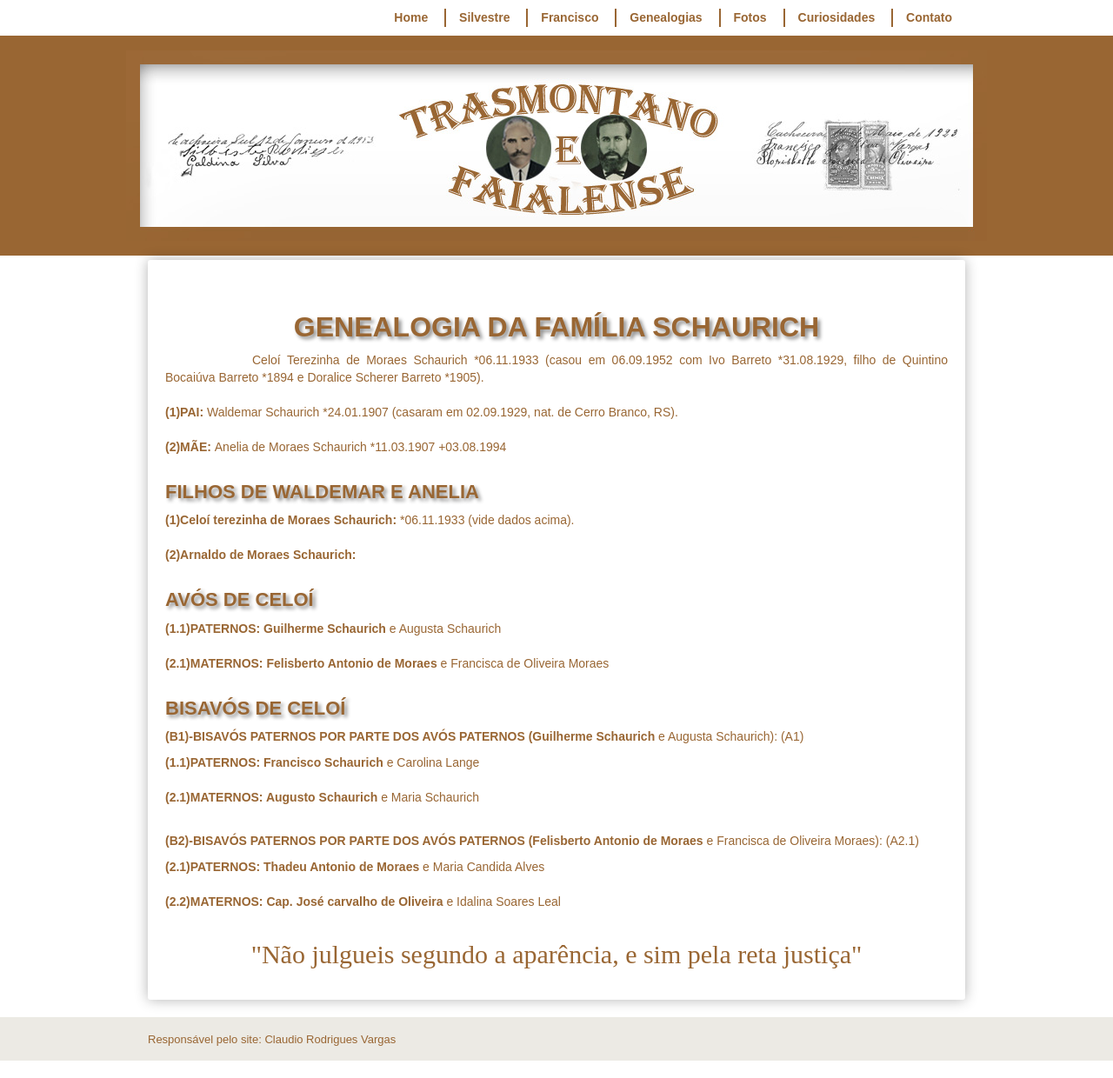
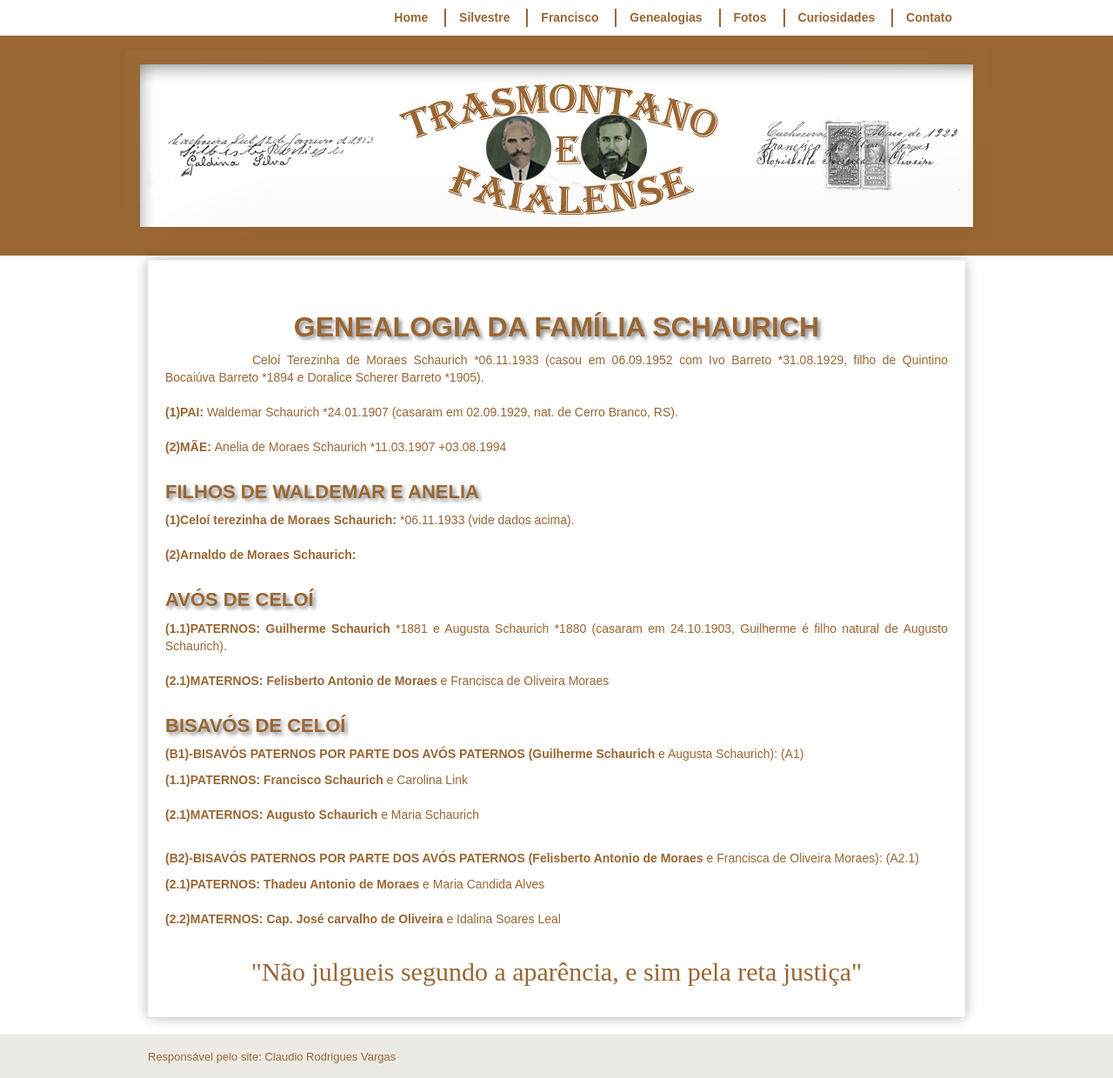
Before and after one commit to claudiovargas1955/claudiovargas1955.github.io, a Jekyll site: the page built from _pages/familia-schaurich.html, in a window 1280 px wide. Shown: the whole page at 87% size. Built offline with Jekyll 4.4.1, drawn with Linux system fonts in a browser that asks for light colours; some web fonts are replaced.

Commit message:
Update familia-schaurich.html

```diff
--- a/_pages/familia-schaurich.html
+++ b/_pages/familia-schaurich.html
@@ -109,13 +109,14 @@ filho de Quintino Bocaiúva Barreto *1894 e Doralice Scherer Barreto *1905). <br
   <b>(2)Arnaldo de Moraes Schaurich: </b> <br><br>
 
 <h4>AVÓS DE CELOÍ</h4>
-<p><b>(1.1)PATERNOS: Guilherme Schaurich </b>e Augusta Schaurich <br><br>
+<p><b>(1.1)PATERNOS: Guilherme Schaurich </b>*1881 e Augusta Schaurich *1880 (casaram em 24.10.1903, Guilherme é filho natural de
+Augusto Schaurich).<br><br>
 
 <b>(2.1)MATERNOS: Felisberto Antonio de Moraes </b>e Francisca de Oliveira Moraes <br><br>
 
 <h4>BISAVÓS DE CELOÍ</h4>
 <p><b>(B1)-BISAVÓS PATERNOS POR PARTE DOS AVÓS PATERNOS (Guilherme Schaurich </b>e Augusta Schaurich): (A1)
-<p><b>(1.1)PATERNOS: Francisco Schaurich </b>e Carolina Lange <br><br>
+<p><b>(1.1)PATERNOS: Francisco Schaurich </b>e Carolina Link<br><br>
 
 <b>(2.1)MATERNOS: Augusto Schaurich </b>e Maria Schaurich <br><br>
 
```
